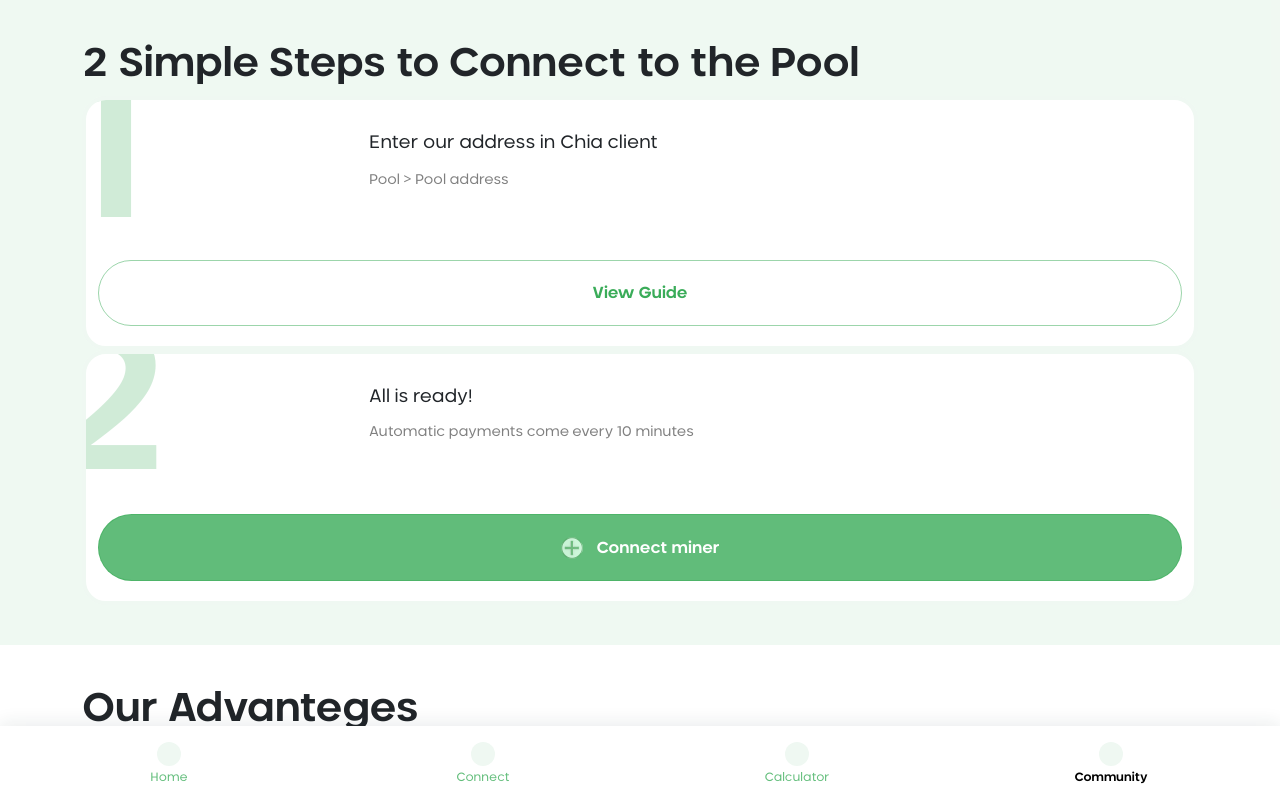
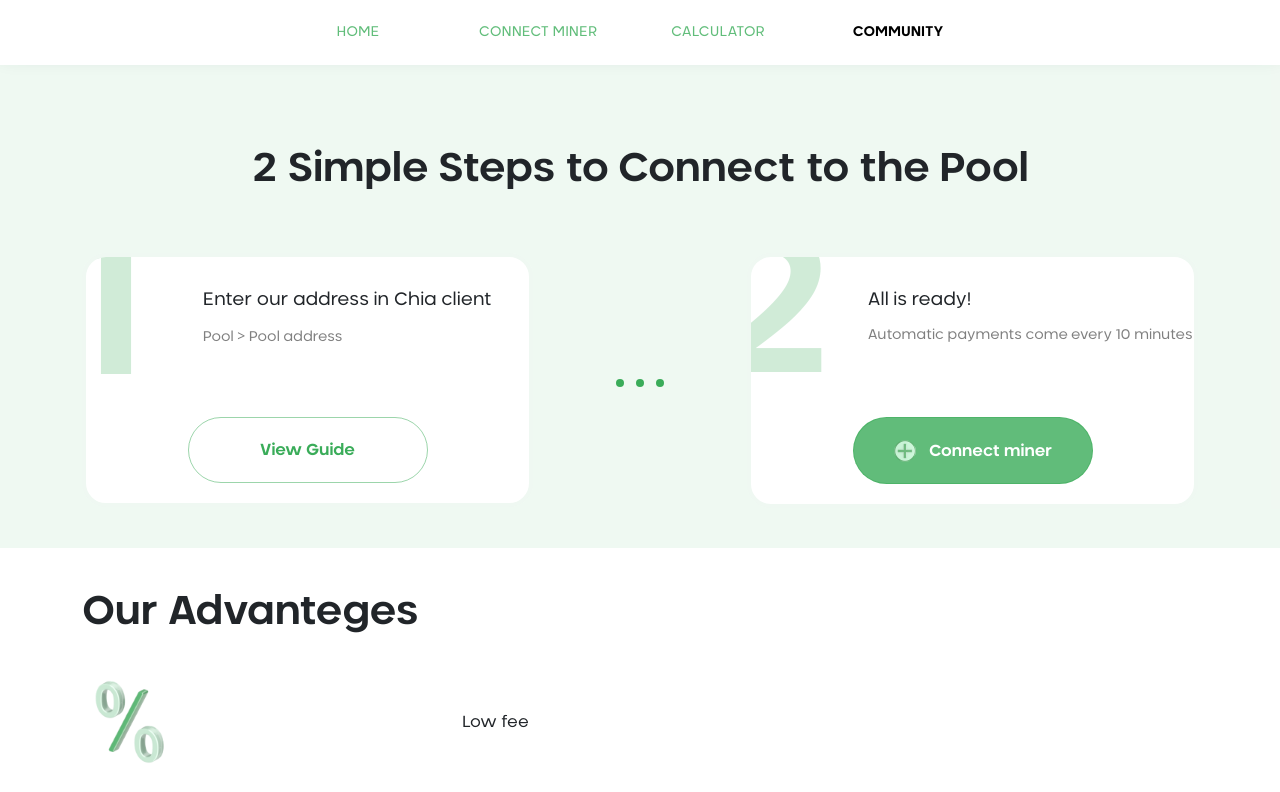
Before and after one commit to garyanikin/chia-pool, a React (Create React App) app: page / in a window 1280 px wide. Shown: the top 792 px of the page. Built offline with nearby package versions, Linux system fonts and the light colour scheme.

Commit message:
Desktop homescreen, navbar WIP (no active state)

```diff
--- a/src/App.css
+++ b/src/App.css
@@ -1,3 +1,7 @@
+.homescreen {
+  padding-top: 80px;
+}
+
 .navbar-icon {
   width: 24px;
   height: 24px;
@@ -7,9 +11,10 @@
 }
 
 .nav-link {
-  font-size: 12px;
-  line-height: 14px;
+  font-size: 14px;
+  line-height: 17px;
   color: rgba(58, 172, 89, 0.8);
+  text-transform: uppercase;
 }
 
 .nav-link.active {
@@ -156,10 +161,44 @@ input[type="range"]::-moz-range-track {
   border: 0 !important;
 }
 
+/* Desktop only */
+@media (min-width: 768px) {
+  .homescreen .h1-title {
+    text-align: center;
+    margin-bottom: 60px;
+  }
+
+  .dot {
+    width: 8px;
+    height: 8px;
+    margin: 0 6px;
+  }
+
+  .modal-content {
+    border-radius: 24px;
+    border: 0 !important;
+  }
+
+  .btn {
+    width: 240px;
+  }
+}
+
 /* Mobile only */
 @media (max-width: 768px) {
   .homescreen-title {
     padding-top: 40px;
     margin-bottom: 20px;
   }
+
+  .nav-link {
+    font-size: 12px;
+    line-height: 14px;
+    color: rgba(58, 172, 89, 0.8);
+    text-transform: none;
+  }
+
+  .homescreen {
+    padding-top: 40px;
+  }
 }
--- a/src/App.js
+++ b/src/App.js
@@ -18,19 +18,19 @@ function App() {
 const HomeScreen = () => {
   return (
     <div
-      className="container-fluid"
+      className="container-fluid homescreen"
       style={{
         background: "rgba(58, 172, 89, 0.08)",
         paddingBottom: "40px",
-        paddingTop: "40px",
       }}
     >
+      <div className="d-none d-md-block" style={{ height: "65px" }}></div>
       <div className="container">
         <h1 className="h1-title" id="home">
           2 Simple Steps to&nbsp;Connect to&nbsp;the&nbsp;Pool
         </h1>
         <div className="row">
-          <div className="col-12">
+          <div className="col-12 col-md-5">
             <div className="card" style={{ overflow: "hidden" }}>
               <div className="row">
                 <div className="col-12">
@@ -68,7 +68,7 @@ const HomeScreen = () => {
                   className="col-12 text-center"
                   style={{ padding: "10px 24px 20px" }}
                 >
-                  <a href="#" class="btn">
+                  <a href="#" className="btn">
                     View Guide
                   </a>
                 </div>
@@ -76,7 +76,7 @@ const HomeScreen = () => {
             </div>
           </div>
           <div
-            className="col-12 d-block d-sm-block d-md-none"
+            className="col-12 col-md-2 d-md-flex flex-md-row justify-content-md-center align-items-md-center"
             style={{
               padding: "8px 0 2px",
             }}
@@ -85,7 +85,7 @@ const HomeScreen = () => {
             <div className="dot"></div>
             <div className="dot"></div>
           </div>
-          <div className="col-12">
+          <div className="col-12 col-md-5">
             <div className="card" style={{ overflow: "hidden" }}>
               <div className="row">
                 <div className="col-12">
@@ -121,7 +121,7 @@ const HomeScreen = () => {
                   style={{ padding: "10px 24px 20px" }}
                 >
                   <button
-                    class="btn btn-green"
+                    className="btn btn-green"
                     data-bs-toggle="modal"
                     data-bs-target="#connectModal"
                   >
@@ -229,7 +229,11 @@ const ProfitCalculation = () => {
         </h1>
         <h4 className="text-bold pt-2 mb-0">Number of plots</h4>
         <p className="text-secondary pt-1 mb-0">of size 101,4 GiB, k=32</p>
-        <input type="range" class="form-range mt-4 mb-3" id="customRange1" />
+        <input
+          type="range"
+          className="form-range mt-4 mb-3"
+          id="customRange1"
+        />
         <div className="row">
           <div className="col-5 d-flex align-items-center">
             <input
@@ -300,7 +304,7 @@ const ProfitCalculation = () => {
           <button
             data-bs-toggle="modal"
             data-bs-target="#connectModal"
-            class="btn btn-green"
+            className="btn btn-green"
           >
             <img
               src="/plus.png"
@@ -390,11 +394,11 @@ const Modal = () => {
   return (
     <div id="connectModal" className="modal fade">
       <div className="modal-dialog modal-fullscreen-sm-down">
-        <div class="modal-content">
-          <div class="modal-header">
+        <div className="modal-content">
+          <div className="modal-header">
             <button
               type="button"
-              class="btn-close"
+              className="btn-close"
               data-bs-dismiss="modal"
               aria-label="Close"
             ></button>
@@ -449,9 +453,9 @@ const Modal = () => {
               </div>
             </div>
           </div>
-          <div className="modal-footer text-center">
+          <div className="modal-footer text-center d-md-flex flex-md-row justify-content-md-start">
             <button
-              class="btn btn-green"
+              className="btn btn-green"
               onClick={handleConnection}
               disabled={!wallet}
               style={{ position: "relative" }}
@@ -487,6 +491,7 @@ const NavBar = () => {
     {
       icon: "",
       caption: "Connect",
+      fullCaption: "Connect Miner",
       link: null,
       button: {
         "data-bs-toggle": "modal",
@@ -496,30 +501,67 @@ const NavBar = () => {
     { icon: "", caption: "Calculator", link: "#calculator", button: false },
     { icon: "", caption: "Community", link: "#community", button: false },
   ];
-  const activeLink = "#home";
 
-  return (
+  const renderDesktop = () => (
     <nav
       id="navbar"
-      class="navbar fixed-bottom navbar-expand bg-white"
+      className="navbar navbar-expand fixed-top bg-white d-none d-md-block"
       style={{
         boxShadow: "0px -4px 16px rgba(21, 48, 49, 0.08)",
       }}
     >
-      <div class="container-fluid">
-        <ul class="navbar-nav" style={{ width: "100%" }}>
+      <div className="container">
+        <div
+          className="row justify-content-md-center"
+          style={{ width: "100%" }}
+        >
+          <div className="col-8">
+            <ul className="navbar-nav" style={{ width: "100%" }}>
+              {menus.map(
+                ({ icon, caption, fullCaption, link, button = {} }) => (
+                  <li
+                    className="nav-item text-center py-2"
+                    style={{ flex: "1 1" }}
+                  >
+                    <a
+                      className="nav-link"
+                      aria-current={fullCaption || caption}
+                      href={button ? null : link}
+                      {...button}
+                    >
+                      {fullCaption || caption}
+                    </a>
+                  </li>
+                )
+              )}
+            </ul>
+          </div>
+        </div>
+      </div>
+    </nav>
+  );
+  const renderMobile = () => (
+    <nav
+      id="navbar"
+      className="navbar fixed-bottom navbar-expand bg-white d-block d-sm-block d-md-none"
+      style={{
+        boxShadow: "0px -4px 16px rgba(21, 48, 49, 0.08)",
+      }}
+    >
+      <div className="container-fluid">
+        <ul className="navbar-nav" style={{ width: "100%" }}>
           {menus.map(({ icon, caption, link, button = {} }) => (
-            <li class="nav-item text-center" style={{ flex: "1 1" }}>
+            <li className="nav-item text-center" style={{ flex: "1 1" }}>
               <a
-                class={`nav-link ${link === activeLink ? "active" : ""}`}
+                className="nav-link"
                 aria-current={caption}
                 href={button ? null : link}
                 {...button}
               >
-                <div class="col-12">
+                <div className="col-12">
                   <div className="navbar-icon">{icon}</div>
                 </div>
-                <div class="col-12 caption">{caption}</div>
+                <div className="col-12 caption">{caption}</div>
               </a>
             </li>
           ))}
@@ -527,6 +569,8 @@ const NavBar = () => {
       </div>
     </nav>
   );
+
+  return [renderDesktop(), renderMobile()];
 };
 
 export default App;
```
